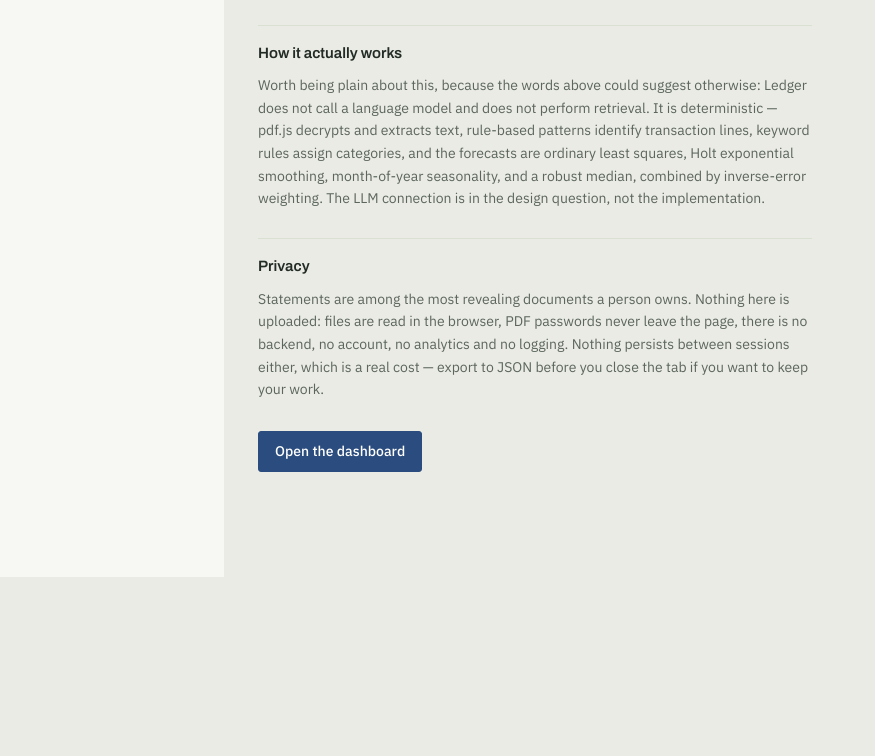
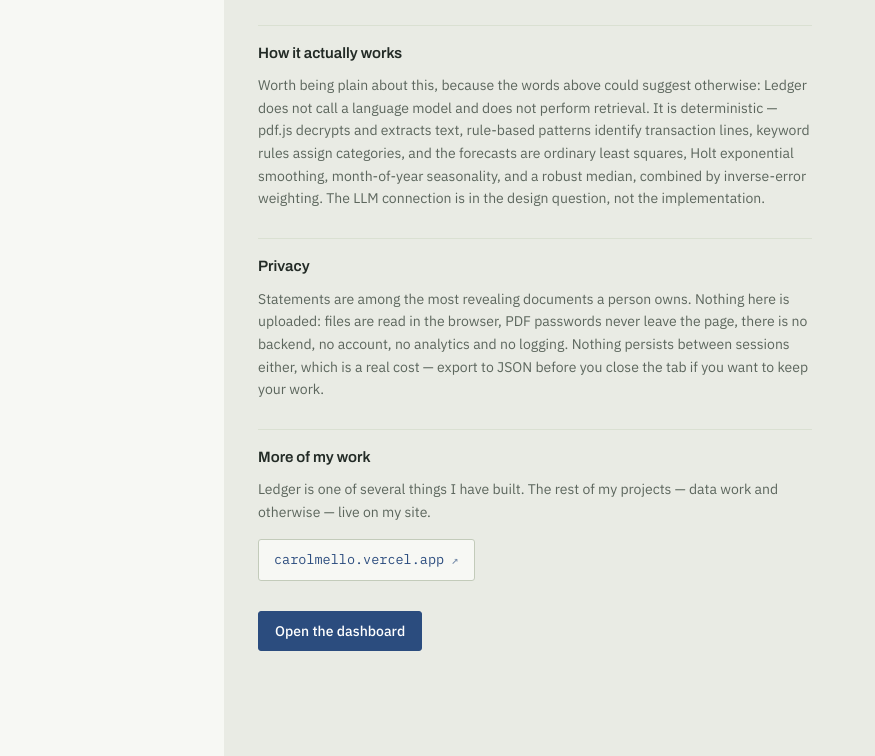
Before and after one commit to carolmellobee/CCchekup, a plain HTML site: page about.html in a window 1280 px wide. Shown: the part 825-1581 px from the top of the page, without its empty margins (0-875 px from the left). Before the commit the page ends 1402 px from the top, so only its background shows below. Drawn offline with Linux system fonts and the light colour scheme.

Commit message:
Add files via upload

```diff
--- a/about.html
+++ b/about.html
@@ -240,6 +240,15 @@
 }
 .prose .cta{margin-top:30px}
 .prose .cta .btn{display:inline-block;text-decoration:none}
+.site-link{margin:14px 0 0}
+.site-link a{
+  display:inline-block;font-family:var(--mono);font-size:13.5px;
+  color:var(--blue);text-decoration:none;
+  border:1px solid var(--rule);border-radius:var(--radius);
+  padding:9px 15px;background:var(--sheet);
+}
+.site-link a:hover{background:var(--blue-soft);border-color:var(--blue)}
+.site-link a::after{content:" \2197";font-size:12px;opacity:.65}
 </style>
 </head>
 <body>
@@ -314,6 +323,13 @@
       account, no analytics and no logging. Nothing persists between sessions either, which is a real
       cost — export to JSON before you close the tab if you want to keep your work.</p>
 
+      <h3>More of my work</h3>
+
+      <p>Ledger is one of several things I have built. The rest of my projects — data work and
+      otherwise — live on my site.</p>
+
+      <p class="site-link"><a href="https://carolmello.vercel.app/" rel="me noopener noreferrer" target="_blank">carolmello.vercel.app</a></p>
+
       <p class="cta"><a class="btn" href="index.html">Open the dashboard</a></p>
     </article>
   </main>
```
Also changed, not shown: index.html (+9 -0 lines), 1 other file.
